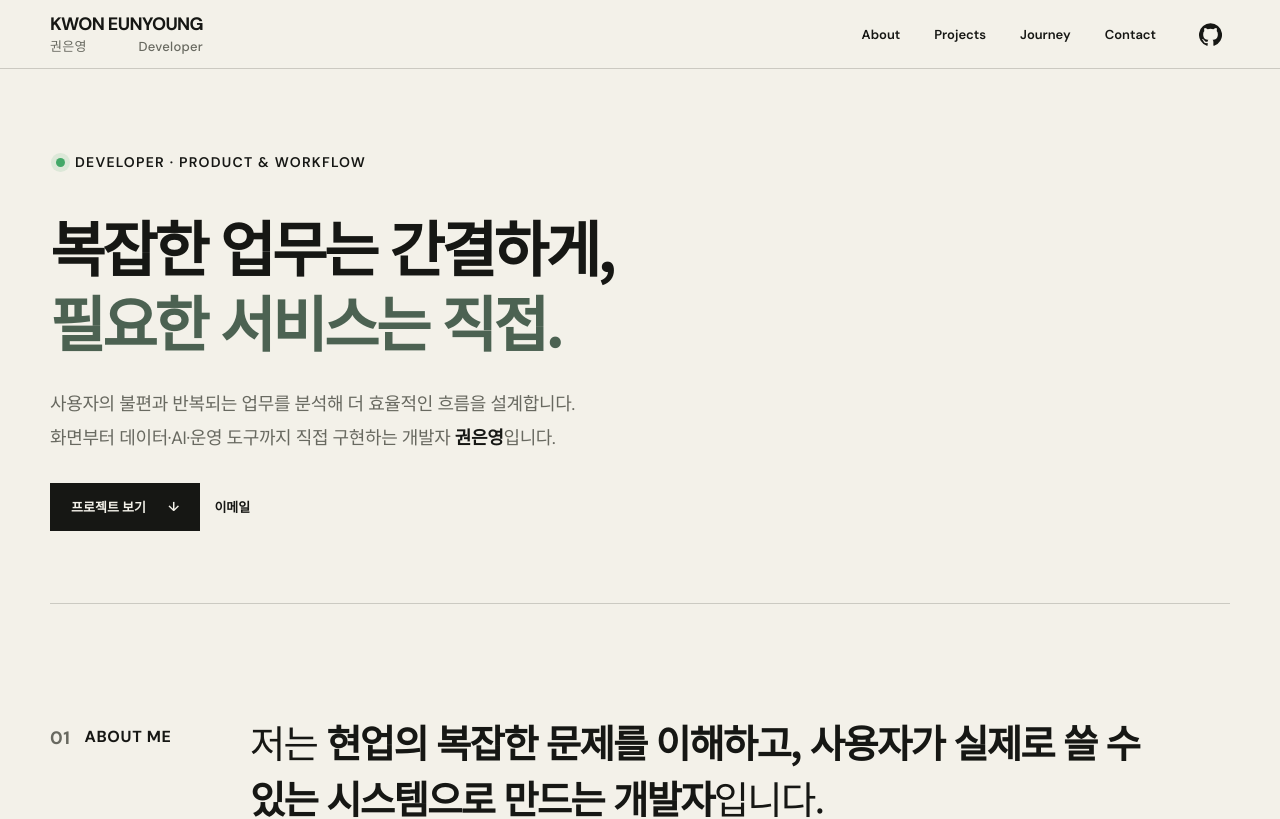
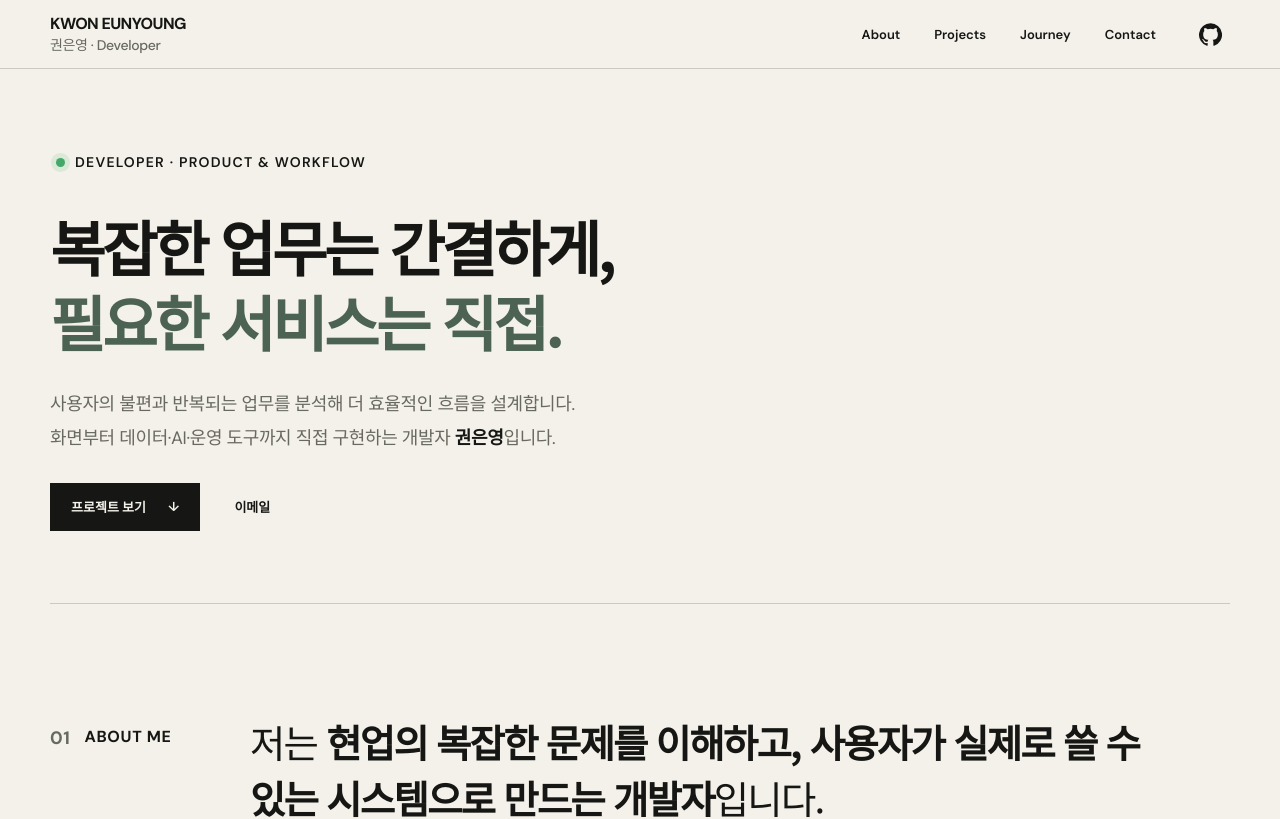
Before and after one commit to kwoney/kwoney-portfolio, a Next.js app: page / in a window 1280 px wide. Shown: the top 819 px of the page. Built offline with nearby package versions, Linux system fonts and the light colour scheme.

Commit message:
Refine header and flow alignment

```diff
--- a/app/globals.css
+++ b/app/globals.css
@@ -9,9 +9,9 @@ a { color:inherit; text-decoration:none; }
 
 .nav-wrap { position:sticky; top:0; z-index:50; border-bottom:1px solid var(--line); background:rgba(243,241,233,.88); backdrop-filter:blur(14px); }
 .nav { height:78px; display:flex; align-items:center; justify-content:space-between; }
-.wordmark { display:grid; gap:7px; font-weight:800; font-size:13px; line-height:1; letter-spacing:-.04em; }
-.wordmark strong { font-size:18px; letter-spacing:-.035em; }
-.wordmark>span { display:flex; justify-content:space-between; width:100%; font-size:13px; letter-spacing:.02em; font-weight:500; color:var(--muted); }
+.wordmark { display:grid; width:max-content; gap:6px; font-weight:800; line-height:1; }
+.wordmark strong { font-size:16px; letter-spacing:-.035em; }
+.wordmark>span { font-size:14px; letter-spacing:-.025em; font-weight:500; color:var(--muted); }
 .nav-links { align-items:center; }
 .github-link { display:flex; align-items:center; justify-content:center; min-width:40px; min-height:40px; }
 a:focus-visible, button:focus-visible { outline:2px solid currentColor; outline-offset:5px; }
@@ -154,7 +154,7 @@ a:focus-visible, button:focus-visible { outline:2px solid currentColor; outline-
 .hero-bottom { display:flex; flex-direction:column; align-items:flex-start; gap:28px; }
 .hero-intro { width:min(760px,100%); font-size:18px; line-height:1.9; color:var(--muted); }
 .hero-intro strong { color:var(--ink); }
-.hero-actions { gap:8px; }
+.hero-actions { gap:28px; }
 .hero-actions .button { min-height:48px; font-size:13px; }
 .hero-actions .button.email-link { position:relative; min-width:0; padding-inline:6px; border:0; }
 .hero-actions .email-link::after { content:""; position:absolute; left:4px; right:4px; bottom:8px; height:1px; background:currentColor; transform:scaleX(0); transform-origin:left; transition:transform .2s ease; }
@@ -206,12 +206,12 @@ a:focus-visible, button:focus-visible { outline:2px solid currentColor; outline-
 .flow-label { margin:0 0 8px; color:var(--muted); font-size:13px; font-weight:700; letter-spacing:.08em; text-transform:uppercase; }
 .flow-track { display:flex; align-items:stretch; padding:22px; border:1px solid var(--line); background:rgba(22,23,20,.025); }
 .flow-fragment { display:contents; }
-.flow-node { min-width:0; flex:1 1 0; display:grid; grid-template-columns:38px minmax(0,1fr); gap:4px 11px; align-content:center; padding:14px 12px; }
+.flow-node { min-width:0; flex:1 1 0; display:grid; grid-template-columns:38px minmax(0,1fr); gap:4px 11px; align-content:start; padding:14px 12px; }
 .flow-icon { grid-row:1/3; width:38px; height:38px; display:grid; place-items:center; border:1px solid var(--line); border-radius:50%; background:var(--paper); color:var(--ink); }
 .flow-icon svg,.flow-link-icon svg { width:22px; height:22px; fill:none; stroke:currentColor; stroke-width:1.6; stroke-linecap:round; stroke-linejoin:round; }
 .flow-node strong { align-self:end; font-size:15px; line-height:1.45; }
 .flow-node>span:last-child { color:var(--muted); font-size:12px; line-height:1.55; }
-.flow-arrow { flex:0 0 28px; align-self:center; width:28px; height:16px; fill:none; stroke:var(--project-accent); stroke-width:1.8; stroke-linecap:round; stroke-linejoin:round; }
+.flow-arrow { flex:0 0 28px; align-self:flex-start; width:28px; height:16px; margin-top:25px; fill:none; stroke:var(--project-accent); stroke-width:1.8; stroke-linecap:round; stroke-linejoin:round; }
 .flow-integrations { display:flex; flex-wrap:wrap; align-items:center; gap:9px; padding:18px 0; border-bottom:1px solid var(--line); color:var(--muted); }
 .flow-link-icon { width:28px; height:28px; display:grid; place-items:center; color:var(--project-accent); }
 .flow-link-icon svg { width:20px; height:20px; }
@@ -363,9 +363,10 @@ section[id] { scroll-margin-top:80px; }
   .hero-actions { flex-direction:row; }
   .hero-actions .button { width:auto; white-space:nowrap; padding:0 16px; gap:16px; }
   .hero-actions .button.email-link { padding-inline:4px; }
+  .hero-actions { gap:18px; }
   .hero-actions .button.primary { flex:0 0 auto; }
   .wordmark strong { font-size:15px; }
-  .wordmark>span { font-size:12px; }
+  .wordmark>span { font-size:13px; }
   .about-lead { font-size:30px; }
   .section-content>h2,.section-heading-row h2,.experience h2 { font-size:30px; }
   .project-browser { margin-top:46px; }
--- a/app/page.tsx
+++ b/app/page.tsx
@@ -20,7 +20,7 @@ const timeline = [
 export default function Home() {
   return <main>
     <header className="nav-wrap"><nav className="nav shell" aria-label="주요 메뉴">
-      <a className="wordmark" href="#top" aria-label="권은영 — 처음으로"><strong>KWON EUNYOUNG</strong><span><span>권은영</span><span>Developer</span></span></a>
+      <a className="wordmark" href="#top" aria-label="권은영 — 처음으로"><strong>KWON EUNYOUNG</strong><span>권은영 · Developer</span></a>
       <ActiveNavigation><a href="#about">About</a><a href="#projects">Projects</a><a href="#journey">Journey</a><a className="contact-nav" href="#contact">Contact</a><a className="github-link" href="https://github.com/kwoney" target="_blank" rel="noopener noreferrer" aria-label="권은영 GitHub (새 탭)" title="GitHub · kwoney"><svg viewBox="0 0 24 24" width="23" height="23" fill="currentColor" aria-hidden="true"><path d="M12 .297a12 12 0 0 0-3.793 23.385c.6.111.82-.261.82-.577v-2.234c-3.338.726-4.043-1.416-4.043-1.416-.546-1.387-1.333-1.756-1.333-1.756-1.09-.745.083-.729.083-.729 1.205.085 1.839 1.237 1.839 1.237 1.07 1.835 2.807 1.305 3.492.998.108-.776.419-1.305.762-1.605-2.665-.303-5.467-1.334-5.467-5.931 0-1.31.469-2.381 1.236-3.221-.124-.303-.536-1.524.117-3.176 0 0 1.008-.322 3.301 1.23a11.52 11.52 0 0 1 6.006 0c2.291-1.552 3.297-1.23 3.297-1.23.655 1.652.243 2.873.119 3.176.77.84 1.235 1.911 1.235 3.221 0 4.609-2.807 5.625-5.479 5.922.431.372.815 1.102.815 2.222v3.293c0 .319.216.694.825.576A12.001 12.001 0 0 0 12 .297Z"/></svg></a></ActiveNavigation>
     </nav></header>
 
```
